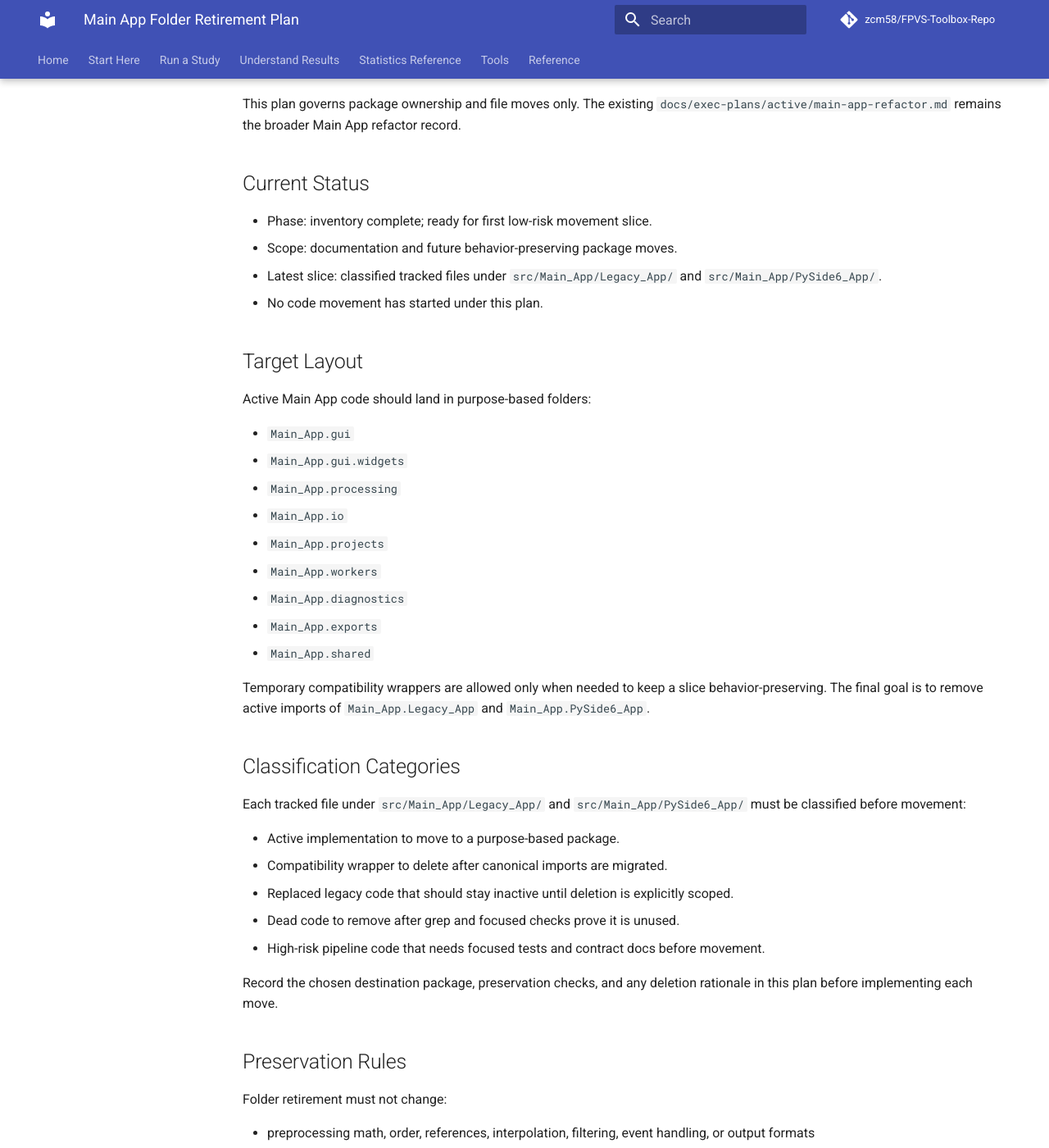
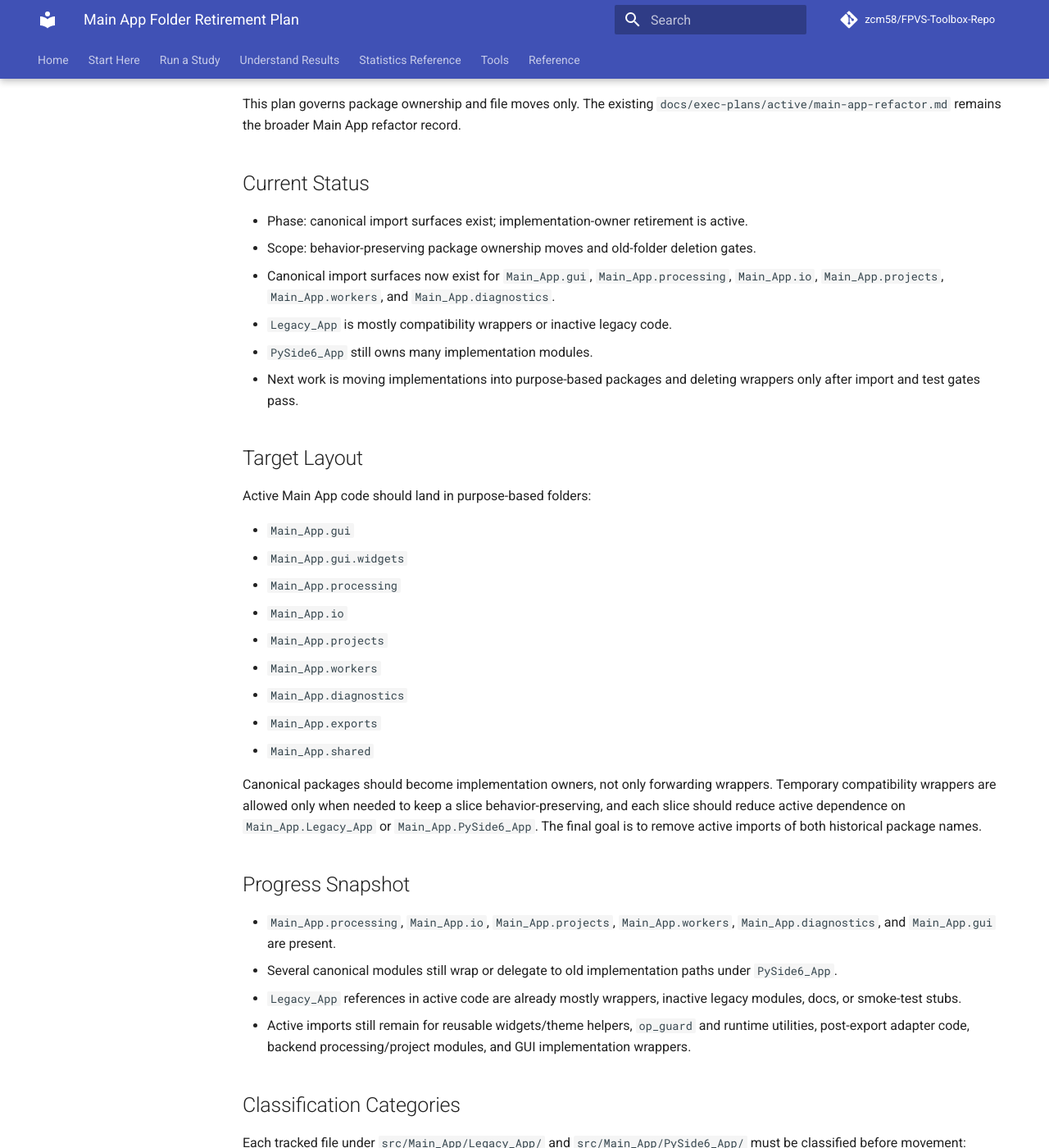
Before and after one commit to zcm58/FPVS-Toolbox-Repo, an MkDocs documentation site: the page built from docs/exec-plans/active/main-app-folder-retirement.md, in a window 1280 px wide and 1400 px high, scrolled down 257 px. Shown: the whole window at 82% size. Built offline with MkDocs 1.6.1 and Material for MkDocs 9.7.7, drawn with Linux system fonts in a browser that asks for light colours; comment, search, counter and statistics services are not loaded; some of the changed text lies outside the part shown.

Commit message:
Update main app folder retirement plan

```diff
--- a/docs/exec-plans/active/main-app-folder-retirement.md
+++ b/docs/exec-plans/active/main-app-folder-retirement.md
@@ -8,10 +8,12 @@ This plan governs package ownership and file moves only. The existing `docs/exec
 
 ## Current Status
 
-- Phase: inventory complete; ready for first low-risk movement slice.
-- Scope: documentation and future behavior-preserving package moves.
-- Latest slice: classified tracked files under `src/Main_App/Legacy_App/` and `src/Main_App/PySide6_App/`.
-- No code movement has started under this plan.
+- Phase: canonical import surfaces exist; implementation-owner retirement is active.
+- Scope: behavior-preserving package ownership moves and old-folder deletion gates.
+- Canonical import surfaces now exist for `Main_App.gui`, `Main_App.processing`, `Main_App.io`, `Main_App.projects`, `Main_App.workers`, and `Main_App.diagnostics`.
+- `Legacy_App` is mostly compatibility wrappers or inactive legacy code.
+- `PySide6_App` still owns many implementation modules.
+- Next work is moving implementations into purpose-based packages and deleting wrappers only after import and test gates pass.
 
 ## Target Layout
 
@@ -27,7 +29,14 @@ Active Main App code should land in purpose-based folders:
 - `Main_App.exports`
 - `Main_App.shared`
 
-Temporary compatibility wrappers are allowed only when needed to keep a slice behavior-preserving. The final goal is to remove active imports of `Main_App.Legacy_App` and `Main_App.PySide6_App`.
+Canonical packages should become implementation owners, not only forwarding wrappers. Temporary compatibility wrappers are allowed only when needed to keep a slice behavior-preserving, and each slice should reduce active dependence on `Main_App.Legacy_App` or `Main_App.PySide6_App`. The final goal is to remove active imports of both historical package names.
+
+## Progress Snapshot
+
+- `Main_App.processing`, `Main_App.io`, `Main_App.projects`, `Main_App.workers`, `Main_App.diagnostics`, and `Main_App.gui` are present.
+- Several canonical modules still wrap or delegate to old implementation paths under `PySide6_App`.
+- `Legacy_App` references in active code are already mostly wrappers, inactive legacy modules, docs, or smoke-test stubs.
+- Active imports still remain for reusable widgets/theme helpers, `op_guard` and runtime utilities, post-export adapter code, backend processing/project modules, and GUI implementation wrappers.
 
 ## Classification Categories
 
@@ -52,6 +61,16 @@ Folder retirement must not change:
 - post-processing math, Excel workbook names, sheet names, columns, formatting, FFT-neighbor rows, or export success behavior
 
 Do not add new `Main_App.Legacy_App` or `Main_App.PySide6_App` imports. Existing compatibility imports should be migrated toward canonical purpose-based packages before old folders are removed.
+
+## Deletion Gates
+
+Before deleting any old-folder wrapper, implementation module, package marker, or scoped `AGENTS.md` file:
+
+- `git grep` must show no active imports from the old package being deleted, except docs or intentionally retained compatibility tests.
+- Focused tests for the touched domain must pass.
+- `python scripts/agent_audit.py` must pass.
+- `python .agents/skills/legacy-boundary-review/scripts/audit_protected_edits.py` must pass.
+- Useful scoped guidance from old `AGENTS.md` files must be moved to top-level guidance or focused architecture docs before the old folders are removed.
 
 ## Initial Inventory Slice
 
@@ -121,11 +140,18 @@ For future movement slices, also run the focused tests for the touched domain an
 - `PySide6_App` is the current implementation source for many modules, but the package name should not remain the long-term architecture boundary.
 - `main_window.py` has already been appropriately downsized. It may move to a new package path as part of folder retirement, but it should not be the target of another internal refactor unless explicitly requested.
 
-## Next Slice Candidate
+## Execution Queue
 
-Move reusable PySide6 GUI widgets and theme helpers into the canonical GUI package:
+1. Move reusable GUI widgets and theme helpers into `Main_App.gui.widgets` and `Main_App.gui.theme`.
+2. Move GUI/runtime utilities such as `op_guard` and path helpers to canonical GUI or shared homes.
+3. Move post-export adapter implementation to `Main_App.exports`.
+4. Move backend processing and project implementations behind the existing canonical packages.
+5. Move remaining GUI implementation modules, including `main_window.py`, after wrapper dependencies are thin.
+6. Delete `Legacy_App` wrappers after grep and focused tests prove no active imports remain.
+7. Delete `PySide6_App` package markers after all implementation ownership has moved.
 
-- `src/Main_App/PySide6_App/widgets/*` to `src/Main_App/gui/widgets/`
-- `src/Main_App/PySide6_App/utils/theme.py` to `src/Main_App/gui/theme.py` or `src/Main_App/gui/utils/theme.py`
+Next executable slice:
 
-Preserve widget behavior and keep temporary wrappers until active source, tools, and tests import the canonical paths.
+- Move `src/Main_App/PySide6_App/widgets/*` to `src/Main_App/gui/widgets/`.
+- Move `src/Main_App/PySide6_App/utils/theme.py` to `src/Main_App/gui/theme.py`.
+- Preserve widget behavior and keep temporary wrappers until active source, tools, and tests import the canonical paths.
```
